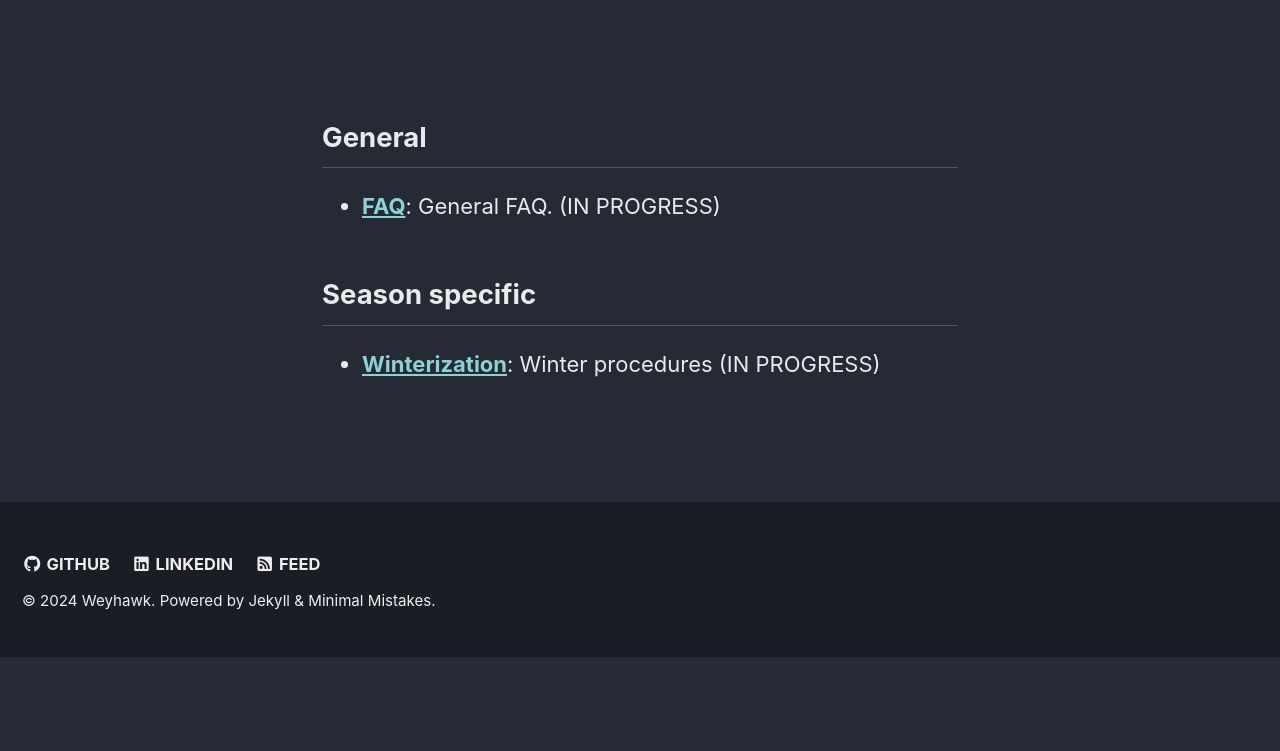
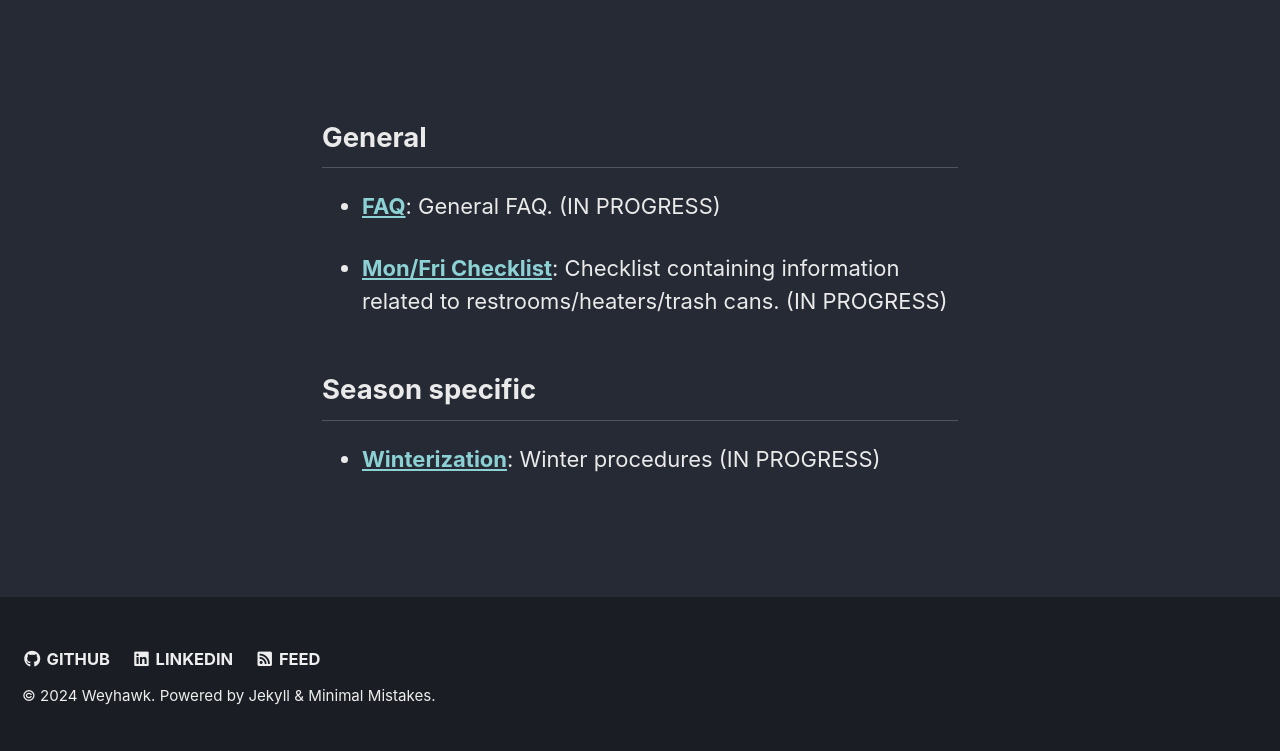
Before and after one commit to FacilitiesDoc/facilitiesdoc.github.io, a Jekyll site: the page built from _pages/year-archive.md, in a window 1280 px wide. Shown: the part 302-1053 px from the top of the page. Built offline with Jekyll 4.4.1, drawn with Linux system fonts in a browser that asks for light colours; cached includes are drawn as plain includes; before the commit the page ends 959 px from its top, so only the background shows below that.

Commit message:
Add checklist

```diff
--- a/_pages/year-archive.md
+++ b/_pages/year-archive.md
@@ -14,6 +14,9 @@ header:
 - [**FAQ**](https://docs.google.com/document/d/e/2PACX-1vSLRyrNOVc6iaml2fzPmhYVTQN0FWaXvqF3caSBz5KAS52a0wBYZi069TpxjFeKrOv3Og3YVZAZkmQz/pub):
 General FAQ. (IN PROGRESS)
 
+- [**Mon/Fri Checklist**](https://docs.google.com/document/d/e/2PACX-1vTWMjpXrA4do2cNsbzwPUYF7aCoz4-Kl9je4NS0YVO883OlK2vuO7k3P8F1xYlaz6IAUkUlkqD1BON-/pub):
+Checklist containing information related to restrooms/heaters/trash cans. (IN PROGRESS)
+
 ## Season specific
 
 - [**Winterization**](https://docs.google.com/document/d/e/2PACX-1vQ820niWy8xQ_qTaepfslDxGIZFRJUGc2UEpL4LyUbXanWlK6w-2wOfY0ntrMwgWBxoh3glFDgF4Fcs/pub):
```
